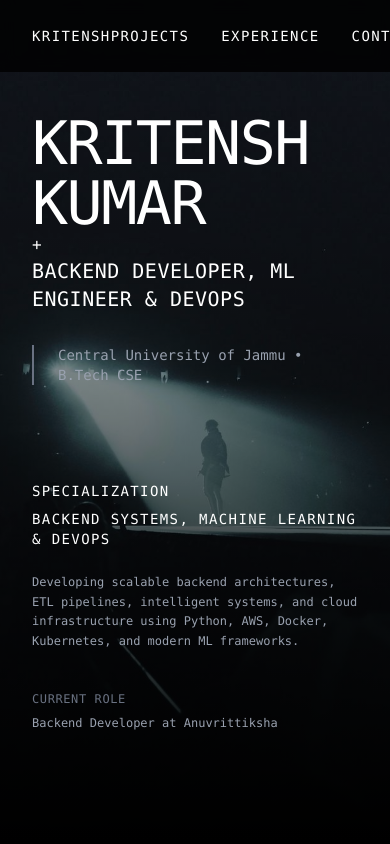
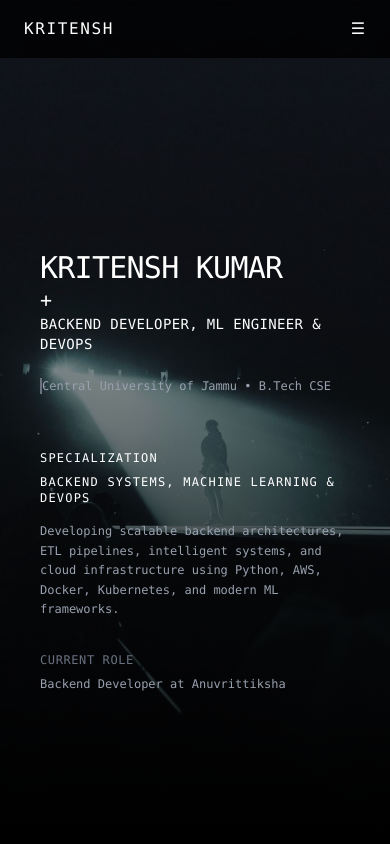
Before and after one commit to Pavitra-programmers/temp_Portfolio, a React (Vite) app: page / in a window 390 px wide. Shown: the top 844 px of the page. Built offline with nearby package versions, Linux system fonts and the light colour scheme.

Commit message:
made it responsove

```diff
--- a/src/components/HeroSection.tsx
+++ b/src/components/HeroSection.tsx
@@ -9,7 +9,7 @@ export function HeroSection() {
   const specializationRef = useCipherAnimation('BACKEND SYSTEMS, MACHINE LEARNING & DEVOPS', { delay: 1100, duration: 800 });
 
   return (
-    <section className="min-h-screen flex items-center px-8 bg-black relative overflow-hidden">
+    <section className="min-h-screen flex items-center px-4 mobile:px-6 sm:px-8 bg-black relative overflow-hidden pt-20 mobile:pt-24 sm:pt-0">
       {/* Background Video/Image Placeholder */}
       <div className="absolute inset-0 opacity-42">
         <div className="absolute inset-0 bg-gradient-to-b from-transparent via-black/50 to-black z-10" />
@@ -20,30 +20,30 @@ export function HeroSection() {
         />
       </div>
 
-      <div className="relative z-20 max-w-6xl mx-auto">
-        <div className="grid lg:grid-cols-2 gap-16 items-start">
+      <div className="relative z-20 max-w-6xl mx-auto mobile:px-4">
+        <div className="grid lg:grid-cols-2 gap-16 mobile:gap-8 items-start">
           {/* Main Headline */}
           <motion.div
             initial={{ opacity: 0, y: 60 }}
             animate={{ opacity: 1, y: 0 }}
             transition={{ duration: 1.2, delay: 0.3 }}
           >
-            <div className="mb-8">
-              <h1 ref={nameRef} className="text-6xl md:text-7xl lg:text-8xl text-white leading-none tracking-tight font-mono">
+            <div className="mb-8 mobile:mb-6">
+              <h1 ref={nameRef} className="text-3xl mobile:text-4xl sm:text-6xl md:text-7xl lg:text-8xl text-white leading-tight mobile:leading-tight tracking-tight font-mono">
                 KRITENSH
                 <br />
                 KUMAR
               </h1>
-              <div className="flex items-center mt-6">
-                <span className="text-white text-2xl font-mono mr-4">+</span>
+              <div className="flex items-center mt-4 mobile:mt-3 sm:mt-6">
+                <span className="text-white text-lg mobile:text-xl sm:text-2xl font-mono mr-3 sm:mr-4">+</span>
                 <div className="flex-1 h-px bg-white"></div>
               </div>
-              <h2 ref={titleRef} className="text-xl md:text-2xl text-white font-mono tracking-wide mt-4 uppercase">
+              <h2 ref={titleRef} className="text-xs mobile:text-sm sm:text-xl md:text-2xl text-white font-mono tracking-wide mt-3 mobile:mt-2 sm:mt-4 uppercase">
                 Backend Developer, ML Engineer & DevOps
               </h2>
             </div>
-            <div className="border-l-2 border-gray-500 pl-6 mt-8">
-              <p className="text-sm text-gray-400 font-mono">
+            <div className="border-l-2 border-gray-500 pl-4 mobile:pl-3 sm:pl-6 mt-6 mobile:mt-4 sm:mt-8">
+              <p className="text-xs mobile:text-xs sm:text-sm text-gray-400 font-mono">
                 Central University of Jammu • B.Tech CSE
               </p>
             </div>
@@ -54,30 +54,30 @@ export function HeroSection() {
             initial={{ opacity: 0, y: 60 }}
             animate={{ opacity: 1, y: 0 }}
             transition={{ duration: 1.2, delay: 0.6 }}
-            className="mt-8 lg:mt-24"
+            className="mt-8 mobile:mt-6 lg:mt-24"
           >
-            <div className="space-y-6">
+            <div className="space-y-6 mobile:space-y-4">
               <div>
-                <h3 className="text-sm text-white tracking-widest font-mono mb-2 uppercase">
+                <h3 className="text-sm mobile:text-xs text-white tracking-widest font-mono mb-2 mobile:mb-1 uppercase">
                   SPECIALIZATION
                 </h3>
-                <h4 ref={specializationRef} className="text-sm text-white tracking-widest font-mono mb-3 uppercase">
+                <h4 ref={specializationRef} className="text-sm mobile:text-xs text-white tracking-widest font-mono mb-3 mobile:mb-2 uppercase">
                   BACKEND SYSTEMS, MACHINE LEARNING & DEVOPS
                 </h4>
               </div>
 
-              <p className="text-xs text-gray-400 leading-relaxed font-mono max-w-sm">
+              <p className="text-xs mobile:text-xs text-gray-400 leading-relaxed mobile:leading-relaxed font-mono max-w-sm mobile:max-w-sm">
                 Developing scalable backend architectures,
                 ETL pipelines, intelligent systems, and cloud
                 infrastructure using Python, AWS, Docker,
                 Kubernetes, and modern ML frameworks.
               </p>
 
-              <div className="pt-4">
-                <h5 className="text-xs text-gray-500 font-mono mb-2 uppercase tracking-wider">
+              <div className="pt-4 mobile:pt-3">
+                <h5 className="text-xs mobile:text-xs text-gray-500 font-mono mb-2 mobile:mb-1 uppercase tracking-wider">
                   CURRENT ROLE
                 </h5>
-                <p className="text-xs text-gray-400 font-mono">
+                <p className="text-xs mobile:text-xs text-gray-400 font-mono">
                   Backend Developer at Anuvrittiksha
                 </p>
               </div>
--- a/src/components/Navigation.tsx
+++ b/src/components/Navigation.tsx
@@ -1,16 +1,44 @@
-import { motion } from 'motion/react';
+import React, { useState, useEffect } from 'react';
+import { motion, AnimatePresence } from 'motion/react';
 
 export function Navigation() {
+  const [isMobileMenuOpen, setIsMobileMenuOpen] = useState(false);
+
+  // Close mobile menu when clicking outside
+  useEffect(() => {
+    const handleClickOutside = (event: MouseEvent) => {
+      if (isMobileMenuOpen && !(event.target as Element).closest('nav')) {
+        setIsMobileMenuOpen(false);
+      }
+    };
+
+    if (isMobileMenuOpen) {
+      document.addEventListener('mousedown', handleClickOutside);
+    }
+
+    return () => {
+      document.removeEventListener('mousedown', handleClickOutside);
+    };
+  }, [isMobileMenuOpen]);
+
   const scrollToContact = () => {
     document.getElementById('contact')?.scrollIntoView({ behavior: 'smooth' });
+    setIsMobileMenuOpen(false);
   };
 
   const scrollToProjects = () => {
     document.getElementById('projects')?.scrollIntoView({ behavior: 'smooth' });
+    setIsMobileMenuOpen(false);
   };
 
   const scrollToExperience = () => {
     document.getElementById('experience')?.scrollIntoView({ behavior: 'smooth' });
+    setIsMobileMenuOpen(false);
+  };
+
+  const toggleMobileMenu = () => {
+    console.log('Toggle mobile menu:', !isMobileMenuOpen);
+    setIsMobileMenuOpen(!isMobileMenuOpen);
   };
 
   return (
@@ -18,7 +46,7 @@ export function Navigation() {
       initial={{ opacity: 0 }}
       animate={{ opacity: 1 }}
       transition={{ duration: 1 }}
-      className="fixed top-0 left-0 right-0 z-50 px-8 py-6 bg-black/80 backdrop-blur-sm"
+      className="fixed top-0 left-0 right-0 z-50 px-8 mobile:px-6 py-6 mobile:py-4 bg-black/80 backdrop-blur-sm"
     >
       <div className="flex items-center justify-between">
         {/* Logo */}
@@ -26,13 +54,13 @@ export function Navigation() {
           className="cursor-pointer"
           onClick={() => window.scrollTo({ top: 0, behavior: 'smooth' })}
         >
-          <span className="text-white text-sm tracking-widest font-mono">
+          <span className="text-white text-sm mobile:text-base tracking-widest font-mono">
             KRITENSH
           </span>
         </motion.div>
 
-        {/* Navigation Links */}
-        <div className="flex items-center gap-8">
+        {/* Desktop Navigation Links - Hidden on mobile */}
+        <div className="hidden md:flex items-center gap-8">
           <motion.button
             onClick={scrollToProjects}
             className="text-white text-sm tracking-widest font-mono hover:opacity-60 transition-opacity duration-300"
@@ -52,7 +80,52 @@ export function Navigation() {
             CONTACT
           </motion.button>
         </div>
+
+        {/* Mobile Hamburger Menu - Only visible on mobile */}
+        <button
+          onClick={toggleMobileMenu}
+          className="md:hidden text-white text-2xl font-mono hover:opacity-60 transition-opacity duration-300 p-2 border border-white/30 rounded"
+        >
+          ☰
+        </button>
       </div>
+
+      {/* Mobile Menu Dropdown - Only visible on mobile when open */}
+      <AnimatePresence>
+        {isMobileMenuOpen && (
+          <motion.div
+            initial={{ opacity: 0, y: -20 }}
+            animate={{ opacity: 1, y: 0 }}
+            exit={{ opacity: 0, y: -20 }}
+            transition={{ duration: 0.2 }}
+            className="md:hidden absolute top-full left-0 right-0 bg-black/95 backdrop-blur-sm border-t border-white/20 z-50"
+          >
+            <div className="flex flex-col items-center py-8 space-y-6" style={{ display: 'flex', flexDirection: 'column', alignItems: 'center' }}>
+              <button
+                onClick={scrollToProjects}
+                className="text-white text-lg tracking-widest font-mono hover:opacity-60 transition-opacity duration-300 py-4 px-8 w-full text-center block"
+                style={{ display: 'block', width: '100%', textAlign: 'center' }}
+              >
+                PROJECTS
+              </button>
+              <button
+                onClick={scrollToExperience}
+                className="text-white text-lg tracking-widest font-mono hover:opacity-60 transition-opacity duration-300 py-4 px-8 w-full text-center block"
+                style={{ display: 'block', width: '100%', textAlign: 'center' }}
+              >
+                EXPERIENCE
+              </button>
+              <button
+                onClick={scrollToContact}
+                className="text-white text-lg tracking-widest font-mono hover:opacity-60 transition-opacity duration-300 py-4 px-8 w-full text-center block"
+                style={{ display: 'block', width: '100%', textAlign: 'center' }}
+              >
+                CONTACT
+              </button>
+            </div>
+          </motion.div>
+        )}
+      </AnimatePresence>
     </motion.nav>
   );
 }
--- a/src/index.css
+++ b/src/index.css
@@ -497,6 +497,10 @@
 
   .grid {
     display: grid;
+  }
+
+  .hidden {
+    display: none;
   }
 
   .inline-block {
@@ -1107,6 +1111,200 @@
     }
   }
 
+  @media (width >= 48rem) {
+    .md\:flex {
+      display: flex;
+    }
+  }
+
+  @media (width >= 48rem) {
+    .md\:hidden {
+      display: none;
+    }
+  }
+
+  /* Mobile-specific responsive styles */
+  @media (max-width: 47.99rem) {
+    .mobile\:text-xs {
+      font-size: var(--text-xs);
+      line-height: var(--tw-leading, var(--text-xs--line-height));
+    }
+
+    .mobile\:text-sm {
+      font-size: var(--text-sm);
+      line-height: var(--tw-leading, var(--text-sm--line-height));
+    }
+
+    .mobile\:text-lg {
+      font-size: var(--text-lg);
+      line-height: var(--tw-leading, var(--text-lg--line-height));
+    }
+
+    .mobile\:text-xl {
+      font-size: var(--text-xl);
+      line-height: var(--tw-leading, var(--text-xl--line-height));
+    }
+
+    .mobile\:text-2xl {
+      font-size: var(--text-2xl);
+      line-height: var(--tw-leading, var(--text-2xl--line-height));
+    }
+
+    .mobile\:text-3xl {
+      font-size: var(--text-3xl);
+      line-height: var(--tw-leading, var(--text-3xl--line-height));
+    }
+
+    .mobile\:text-base {
+      font-size: var(--text-base);
+      line-height: var(--tw-leading, var(--text-base--line-height));
+    }
+
+    .mobile\:px-4 {
+      padding-inline: calc(var(--spacing) * 4);
+    }
+
+    .mobile\:px-6 {
+      padding-inline: calc(var(--spacing) * 6);
+    }
+
+    .mobile\:pl-8 {
+      padding-left: calc(var(--spacing) * 8);
+    }
+
+    .mobile\:pl-4 {
+      padding-left: calc(var(--spacing) * 4);
+    }
+
+    .mobile\:py-3 {
+      padding-block: calc(var(--spacing) * 3);
+    }
+
+    .mobile\:py-4 {
+      padding-block: calc(var(--spacing) * 4);
+    }
+
+    .mobile\:py-6 {
+      padding-block: calc(var(--spacing) * 6);
+    }
+
+    .mobile\:py-8 {
+      padding-block: calc(var(--spacing) * 8);
+    }
+
+    .mobile\:py-2 {
+      padding-block: calc(var(--spacing) * 2);
+    }
+
+    .mobile\:px-2 {
+      padding-inline: calc(var(--spacing) * 2);
+    }
+
+    .mobile\:pt-20 {
+      padding-top: calc(var(--spacing) * 20);
+    }
+
+    .mobile\:pt-24 {
+      padding-top: calc(var(--spacing) * 24);
+    }
+
+    .mobile\:mt-4 {
+      margin-top: calc(var(--spacing) * 4);
+    }
+
+    .mobile\:mt-6 {
+      margin-top: calc(var(--spacing) * 6);
+    }
+
+    .mobile\:mt-8 {
+      margin-top: calc(var(--spacing) * 8);
+    }
+
+    .mobile\:mb-4 {
+      margin-bottom: calc(var(--spacing) * 4);
+    }
+
+    .mobile\:mb-6 {
+      margin-bottom: calc(var(--spacing) * 6);
+    }
+
+    .mobile\:mb-8 {
+      margin-bottom: calc(var(--spacing) * 8);
+    }
+
+    .mobile\:space-y-3 > :not(:last-child) {
+      --tw-space-y-reverse: 0;
+      margin-block-start: calc(calc(var(--spacing) * 3) * var(--tw-space-y-reverse));
+      margin-block-end: calc(calc(var(--spacing) * 3) * calc(1 - var(--tw-space-y-reverse)));
+    }
+
+    .mobile\:space-y-4 > :not(:last-child) {
+      --tw-space-y-reverse: 0;
+      margin-block-start: calc(calc(var(--spacing) * 4) * var(--tw-space-y-reverse));
+      margin-block-end: calc(calc(var(--spacing) * 4) * calc(1 - var(--tw-space-y-reverse)));
+    }
+
+    .mobile\:space-y-6 > :not(:last-child) {
+      --tw-space-y-reverse: 0;
+      margin-block-start: calc(calc(var(--spacing) * 6) * var(--tw-space-y-reverse));
+      margin-block-end: calc(calc(var(--spacing) * 6) * calc(1 - var(--tw-space-y-reverse)));
+    }
+
+    .mobile\:gap-4 {
+      gap: calc(var(--spacing) * 4);
+    }
+
+    .mobile\:gap-6 {
+      gap: calc(var(--spacing) * 6);
+    }
+
+    .mobile\:gap-8 {
+      gap: calc(var(--spacing) * 8);
+    }
+
+    .mobile\:leading-tight {
+      --tw-leading: var(--leading-tight);
+      line-height: var(--leading-tight);
+    }
+
+    .mobile\:leading-relaxed {
+      --tw-leading: var(--leading-relaxed);
+      line-height: var(--leading-relaxed);
+    }
+
+    .mobile\:max-w-sm {
+      max-width: var(--container-sm);
+    }
+
+    .mobile\:text-center {
+      text-align: center;
+    }
+
+    .mobile\:block {
+      display: block;
+    }
+
+    .mobile\:flex {
+      display: flex;
+    }
+
+    .mobile\:flex-col {
+      flex-direction: column;
+    }
+
+    .mobile\:items-center {
+      align-items: center;
+    }
+
+    .mobile\:justify-center {
+      justify-content: center;
+    }
+
+    .mobile\:justify-between {
+      justify-content: space-between;
+    }
+  }
+
   @media (width >= 64rem) {
     .lg\:mt-24 {
       margin-top: calc(var(--spacing) * 24);
```
